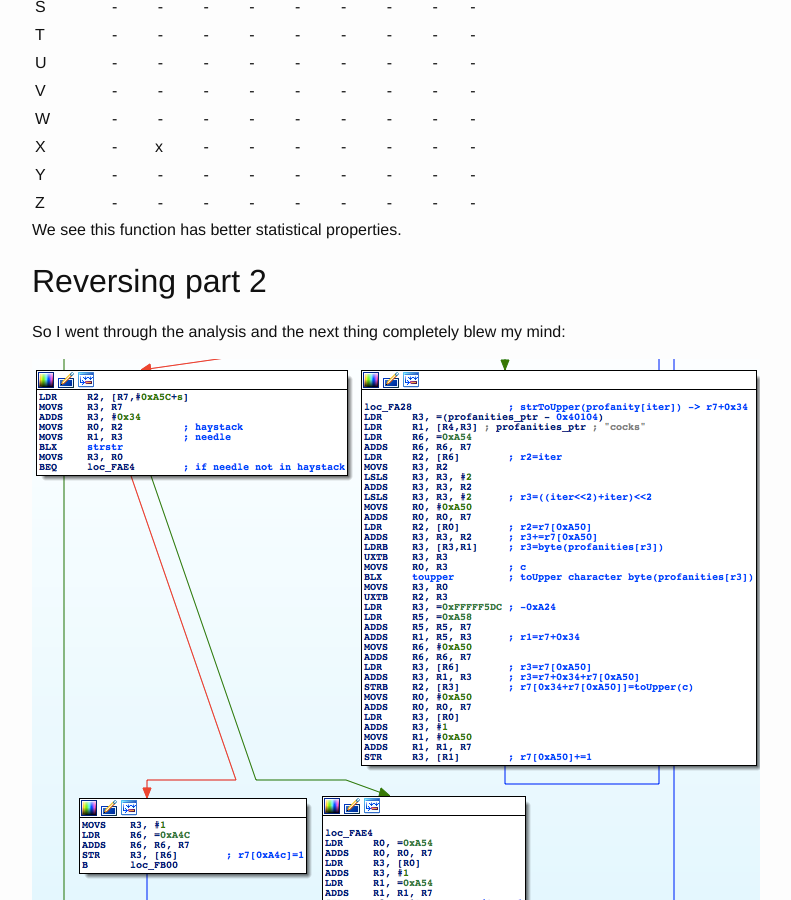
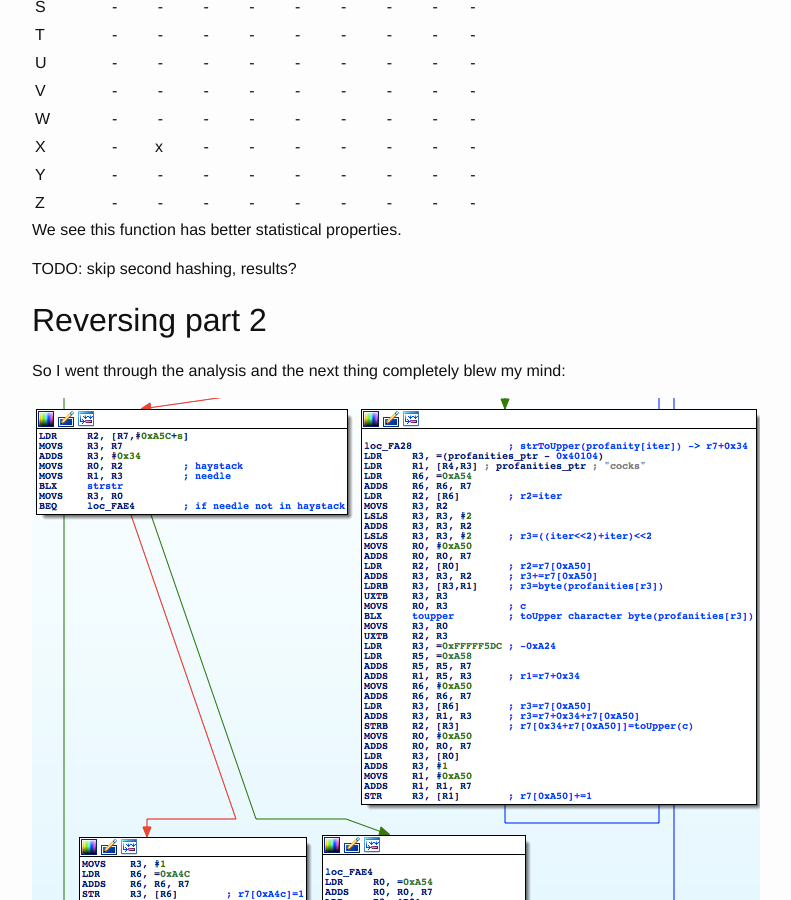
Before and after one commit to yolosec/deadcodeBlog, a Jekyll site: the page built from _posts/2016-06-14-UPC-UBEE-EVW3226-WPA2-RExing.markdown, in a window 1280 px wide and 900 px high, scrolled down 15959 px. Shown: the whole window, without its empty margins (238-1029 px from the left). Built offline with Jekyll 4.4.1, drawn with Linux system fonts in a browser that asks for light colours; formulas are drawn with MathJax 3.

Commit message:
ubee: todo

```diff
--- a/_posts/2016-06-14-UPC-UBEE-EVW3226-WPA2-RExing.markdown
+++ b/_posts/2016-06-14-UPC-UBEE-EVW3226-WPA2-RExing.markdown
@@ -527,6 +527,8 @@ Z|-|-|-|-|-|-|-|-|-
 
 We see this function has better statistical properties.
 
+TODO: skip second hashing, results?
+
 ## Reversing part 2
 
 So I went through the analysis and the next thing completely blew my mind:
```
